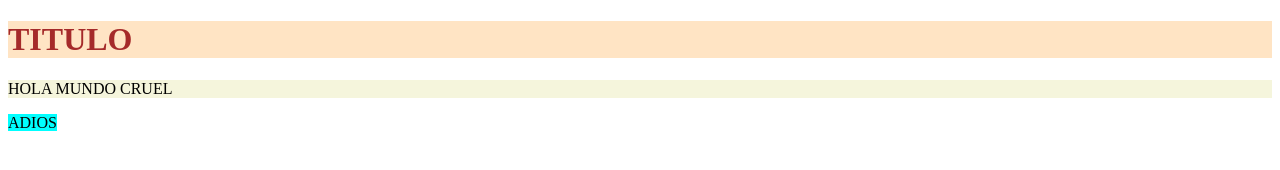
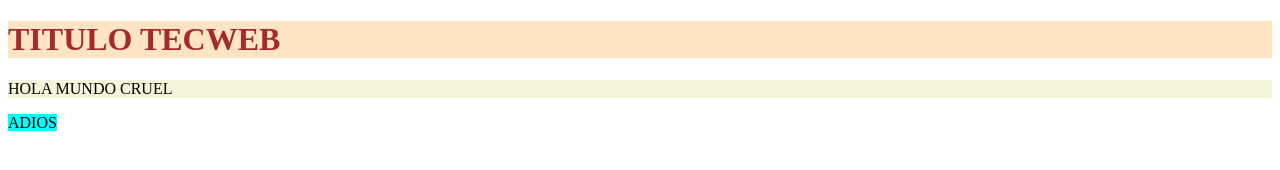
Before and after one commit to Majo7954/mi-primera-pagweb, a plain HTML site: page index.html in a window 1280 px wide. Drawn offline with Linux system fonts and the light colour scheme.

Commit message:
Cambio Titulo

```diff
--- a/index.html
+++ b/index.html
@@ -6,7 +6,7 @@
     <title>Document</title>
 </head>
 <body>
-    <h1 style="background-color: bisque; color: brown;">TITULO</h1>
+    <h1 style="background-color: bisque; color: brown;">TITULO TECWEB</h1>
     <p style="background-color: beige;">HOLA MUNDO CRUEL</p>
     <span style="background-color: aqua;">ADIOS</span>
 </body>
```
